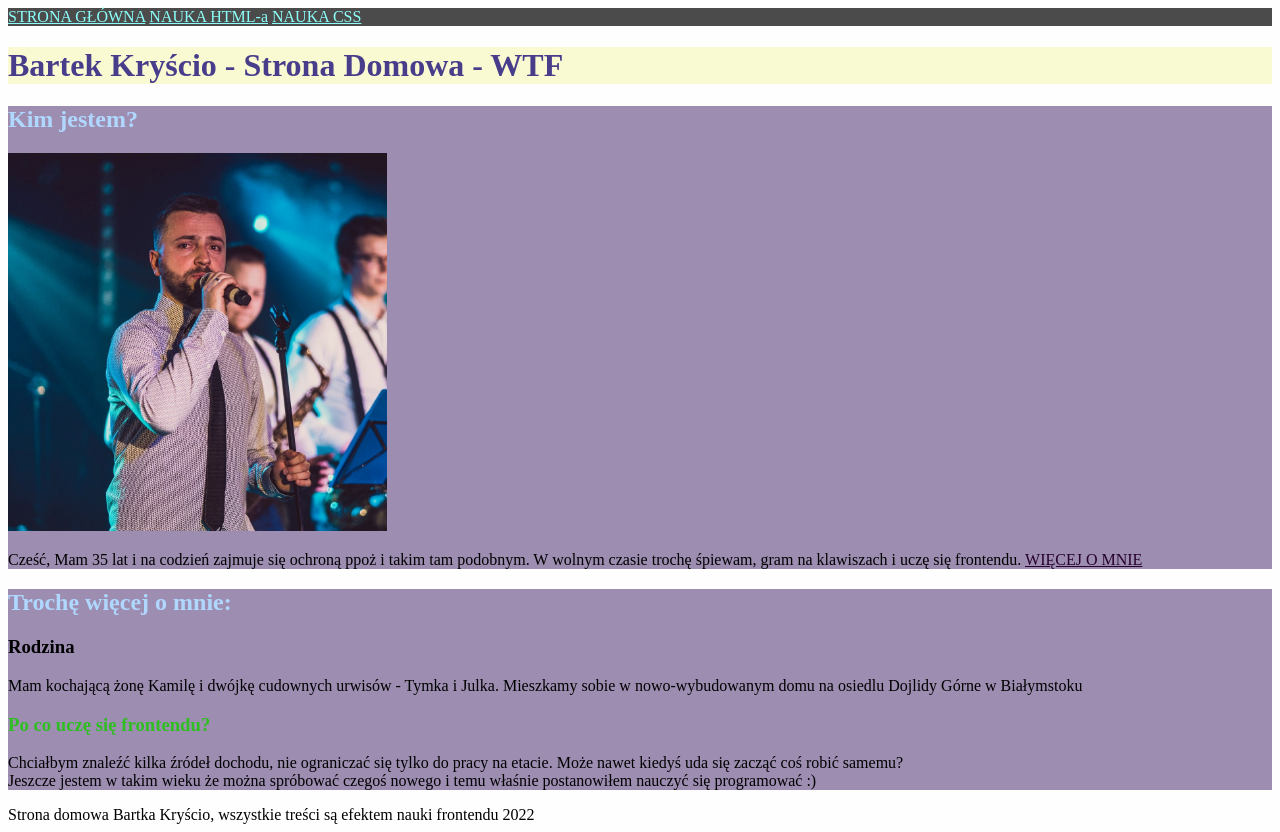
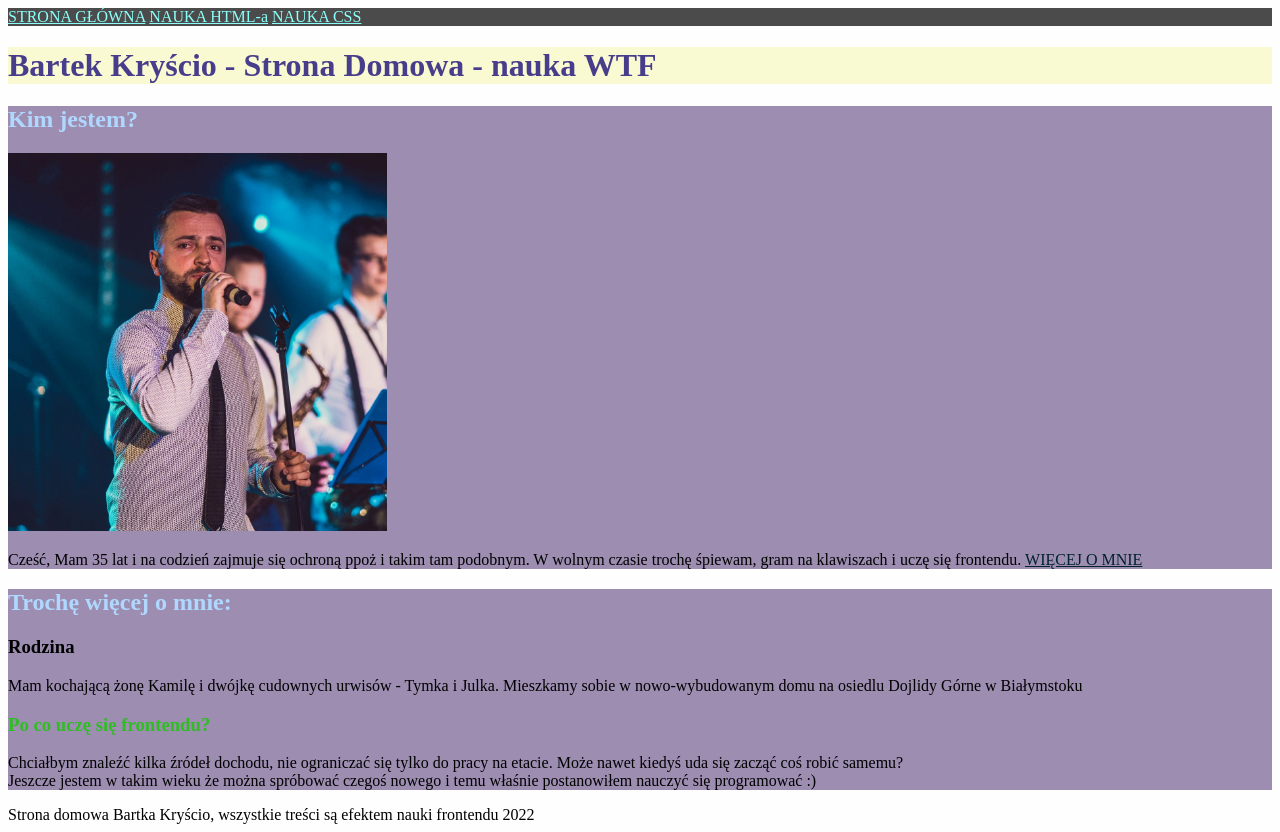
Before and after one commit to cichy1927/homepage, a plain HTML site: page index.html in a window 1280 px wide. Drawn offline with Linux system fonts and the light colour scheme.

Commit message:
new heading content

```diff
--- a/index.html
+++ b/index.html
@@ -20,7 +20,7 @@
     </header>
     <main>
         <header id="top">
-            <h1 class="main-heading">Bartek Kryścio - Strona Domowa - WTF</h1>
+            <h1 class="main-heading">Bartek Kryścio - Strona Domowa - nauka WTF</h1>
         </header>
 
         <section>
--- a/style.css
+++ b/style.css
@@ -18,7 +18,7 @@ section {
     background:lightgoldenrodyellow;
 }
 a {
-    color:#26012b
+    color:#01212b
 }
 nav a {
     color:rgb(139, 255, 249);
```
